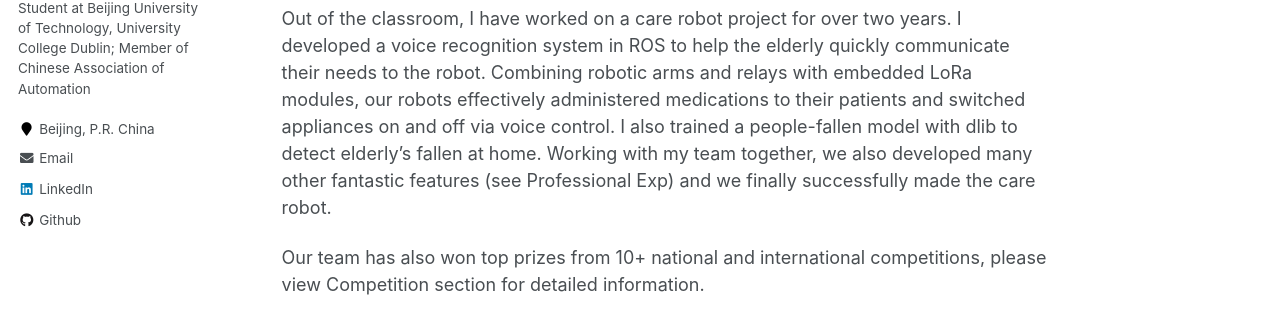
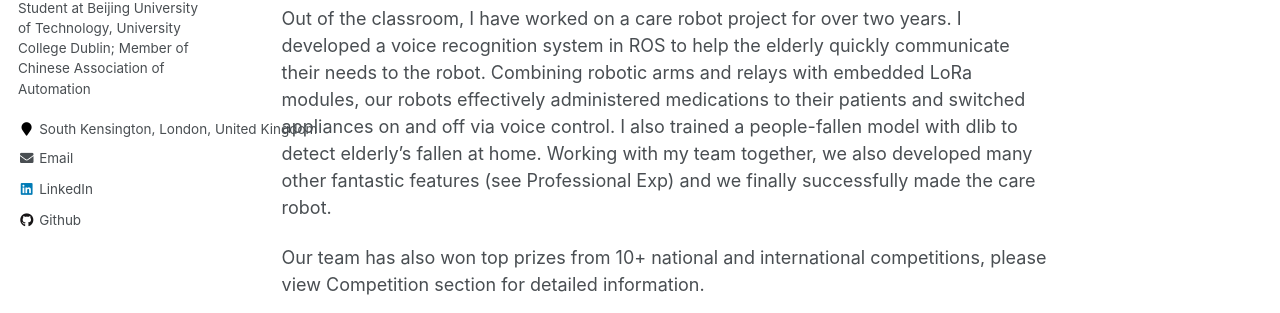
Before and after one commit to wzh1998/wzh1998.github.io, a Jekyll site: the page built from _pages/about.md, in a window 1280 px wide. Shown: the part 337-650 px from the top of the page. Built offline with Jekyll 4.4.1, drawn with Linux system fonts in a browser that asks for light colours.

Commit message:
Update Personal Info

```diff
--- a/_config.yml
+++ b/_config.yml
@@ -83,7 +83,7 @@ author:
   name             : "Zihao Wang"
   avatar           : "profile.png"
   bio              : "Student at Beijing University of Technology, University College Dublin; Member of Chinese Association of Automation"
-  location         : "Beijing, P.R. China"
+  location         : "South Kensington, London, United Kingdom"
   employer         :
   pubmed           : # "https://www.ncbi.nlm.nih.gov/pubmed/?term=john+snow"
   googlescholar    : # "http://yourfullgooglescholarurl.com"
```
Also changed, not shown: 1 other file.
